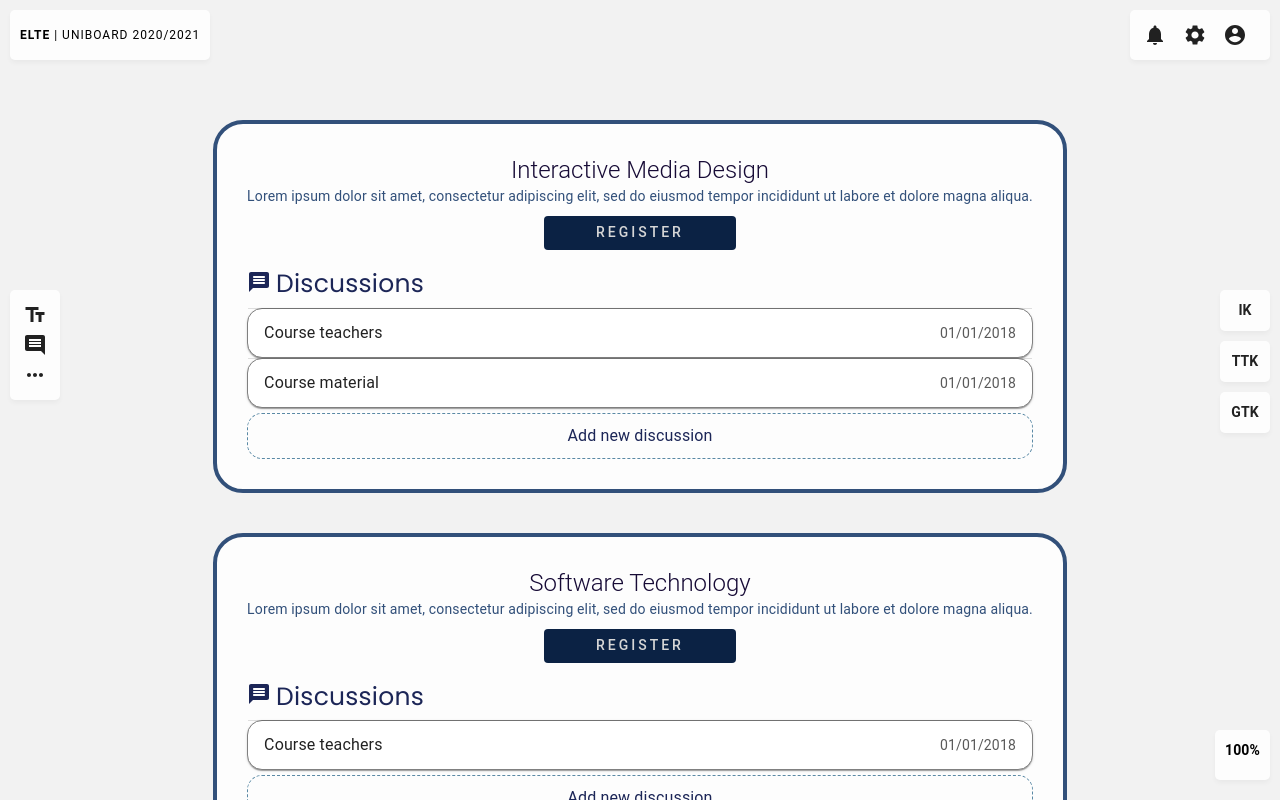
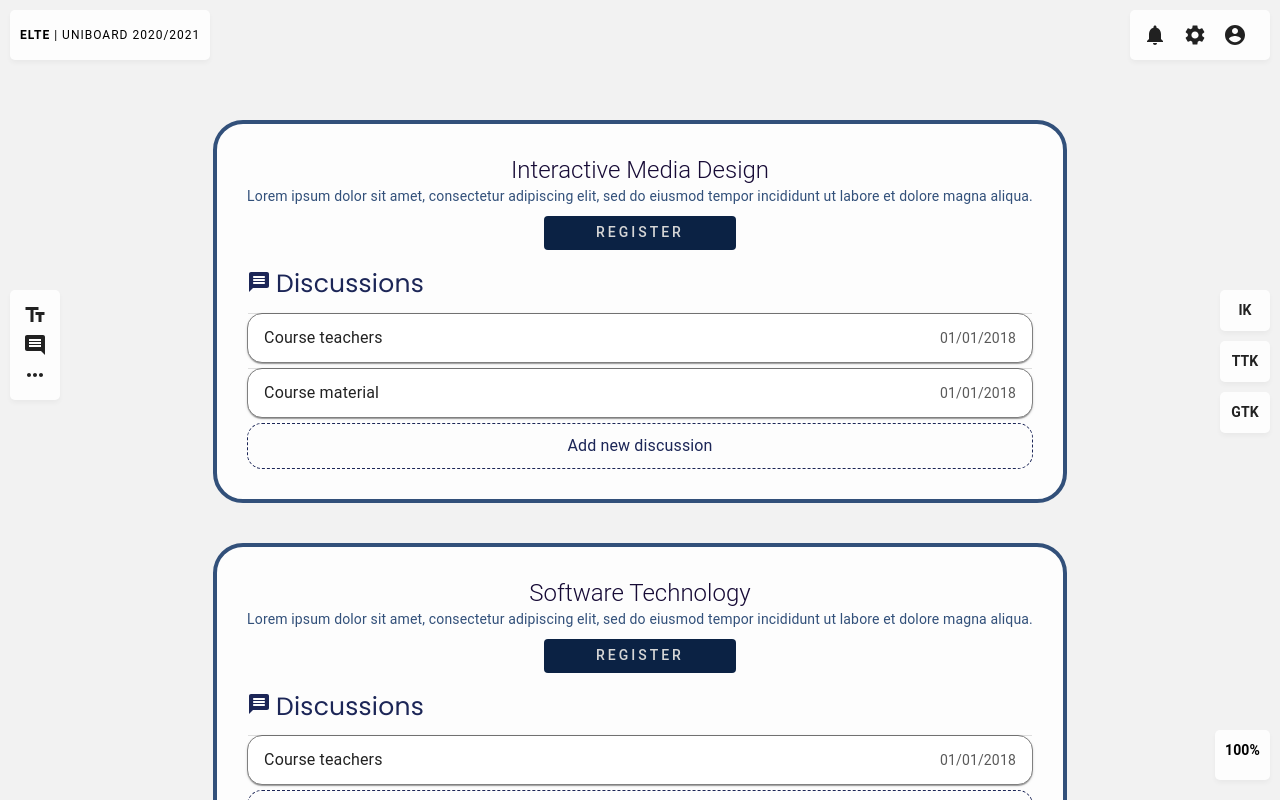
Before and after one commit to medaharrat/uni-board, a Next.js app: page / in a window 1280 px wide. Built offline with nearby package versions, Linux system fonts and the light colour scheme.

Commit message:
editing the design

```diff
--- a/src/components/Discussion/styles.js
+++ b/src/components/Discussion/styles.js
@@ -6,7 +6,7 @@ const useStyles = makeStyles({
         backgroundColor: `${palette.background.gray} !important`,
         color: palette.text.dark_blue2,
         border: `1px dashed `,
-        borderColor: palette.text.light_blue2,
+        borderColor: palette.text.dark_blue2,
         padding: 10,
         marginTop: 5,
         textAlign: 'center',
@@ -44,7 +44,7 @@ const useStyles = makeStyles({
         BackgroundColor: palette.background.dark_blue2,
         border:`1px solid grey`,
         borderRadius: 15,
-
+        marginTop: 5,
     }
 });
 
```
